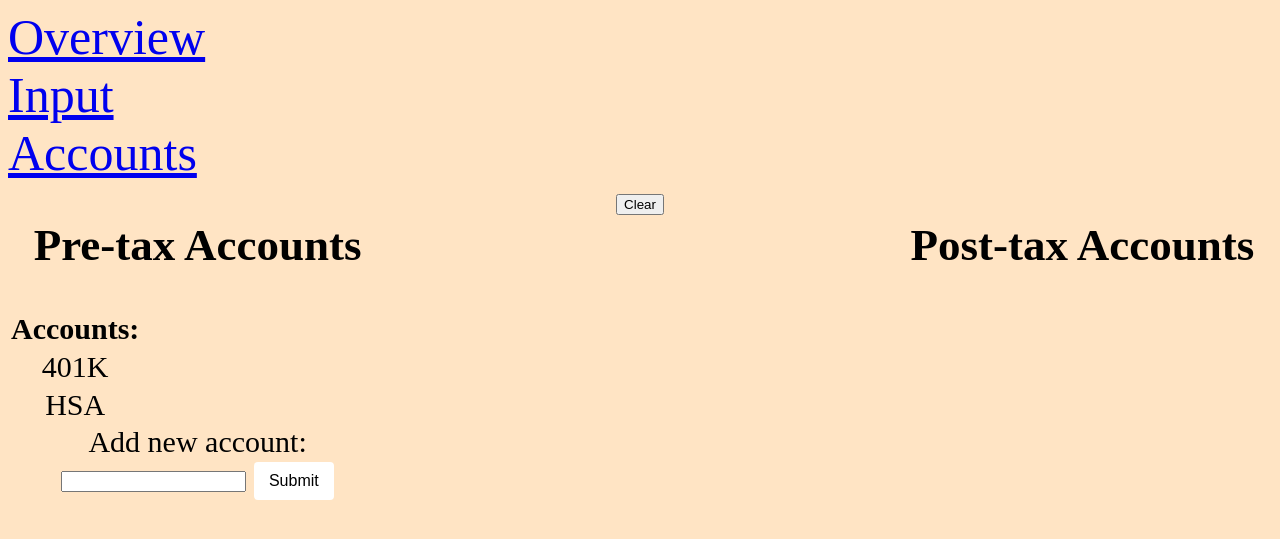
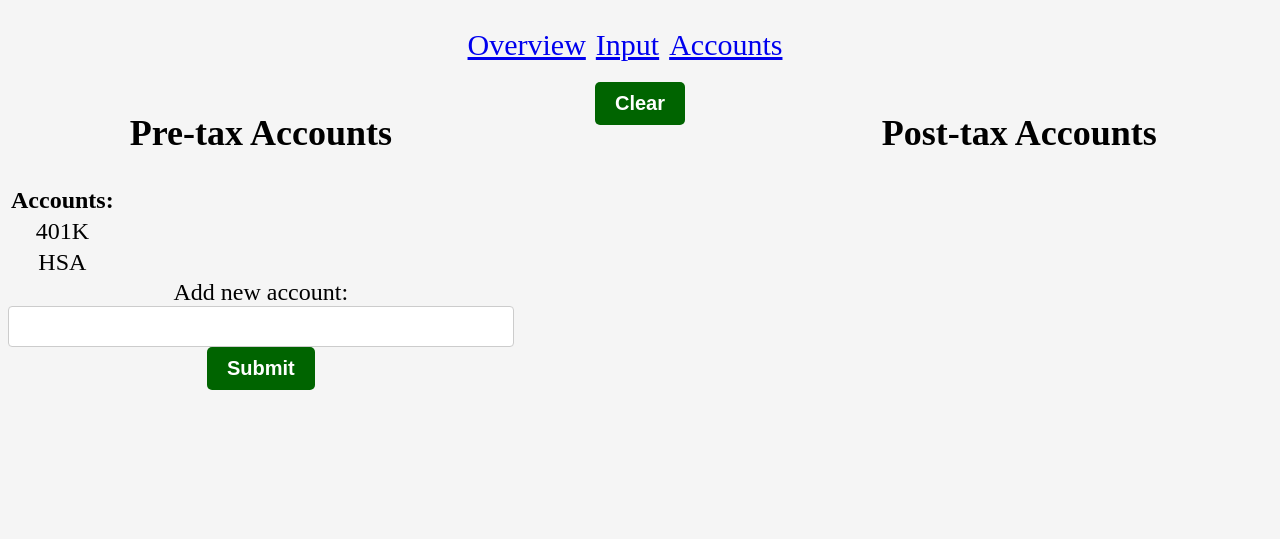
Before and after one commit to shu-fang/shu-fang.github.io, a Flask app: page /accounts in a window 1280 px wide. Shown: the top 539 px of the page. Run offline with Flask 3, Linux system fonts and the light colour scheme; data comes from the database, SQL or seed files in the repository; both versions use the stored data as it was after the commit.

Commit message:
formatting

```diff
--- a/app.py
+++ b/app.py
@@ -21,7 +21,9 @@ def index():
     cursor = conn.cursor()
     cursor.execute("SELECT name, balances FROM accounts")
     accounts_data = cursor.fetchall()
-    return render_template('index.html', account_balances=accounts_data)
+
+    total_balance = sum([balance for _, balance in accounts_data])
+    return render_template('index.html', account_balances=accounts_data, total_balance=total_balance)
 
 @app.route('/get_pretax_accounts')
 def get_pretax_accounts():
--- a/static/css/style.css
+++ b/static/css/style.css
@@ -1,44 +1,66 @@
 
 body {
-    background-color:bisque;
+    background-color:whitesmoke;
     text-align:center;
     color:black;
-    font-size: 30px;
+    font-size: 24px;
 }
 
-#addPretax {
-    background-color:white;
-    color: black;
-    font-size: 16px;
-    padding: 10px 15px;
+input[type=text] {
+    font-size: 20px;
+    color: #333;
+    padding: 8px 10px;
+    border: 1px solid #ccc;
+    border-radius: 4px;
+    width: 100%;
+    box-sizing: border-box;
+}
+
+button {
+    background-color:darkgreen;
+    color: white;
+    padding: 10px 20px;
     border: none;
-    border-radius: 4px;
-    cursor: pointer;
-  }
+    border-radius: 5px;
+    text-decoration: none;
+    font-size: 20px;
+    font-weight: bold;
+}
+
+button:hover {
+    opacity: 0.8;
+}
 
 .pretax-element {
     float:left;
-    width:30%;
+    width:40%;
 }
 
 .posttax-element{
     float:right;
-    width:30%;
+    width:40%;
 }
 
 .other-pages {
-    display:flex;
+    display:inline-block;
     margin-right:20px;
+    padding: 20px 20px;
     text-align: left;
+    color:black;
 }
 
 .other-pages ul {
+    display: flex;
+    flex-direction: row;
+    justify-content: flex-end;
+    align-items: center;
     list-style-type: none;
     margin: 0;
     padding: 0;
-  }
+    width: 100%;
+}
 
 .other-pages li {
-    font-size: 50px;
+    font-size: 30px;
     margin-right: 10px;
 }
--- a/templates/accounts.html
+++ b/templates/accounts.html
@@ -6,16 +6,17 @@
         <meta name="viewport" content="width=device-width, initial-scale=1.0">
         <link rel="stylesheet" href="/static/css/style.css">
         <title>Wen's Budgeting Tool</title>
+        <div class="other-pages">
+            <ul>
+                <li><a href="{{ url_for('index') }}">Overview</a></li>
+                <li><a href="{{ url_for('input') }}">Input</a></li>
+                <li><a href="{{ url_for('accounts') }}">Accounts</a></li>
+            </ul>
+        </div>
     </head>
     <body>
         <div class="wrapper">
-            <div class="other-pages">
-                <ul>
-                    <li><a href="{{ url_for('index') }}">Overview</a></li>
-                    <li><a href="{{ url_for('input') }}">Input</a></li>
-                    <li><a href="{{ url_for('accounts') }}">Accounts</a></li>
-                </ul>
-            </div>
+
             <div class="pretax-element">
                 <h2 id="pretax">Pre-tax Accounts</h2>
                 <table id="pretax-accounts">
@@ -37,7 +38,7 @@
                 </div>
             </div>
             <div class="posttax-element">
-                <h2 id="pretax">Post-tax Accounts</h2>
+                <h2 id="posttax">Post-tax Accounts</h2>
             </div>
             <form method="POST" action="{{ url_for('clear')}}" onsubmit="return clearDatabase()">
                 <button type="submit">Clear</button>
```
Also changed, not shown: templates/index.html (+9 -8 lines), templates/input.html (+8 -8 lines), accounts.sqlite.
